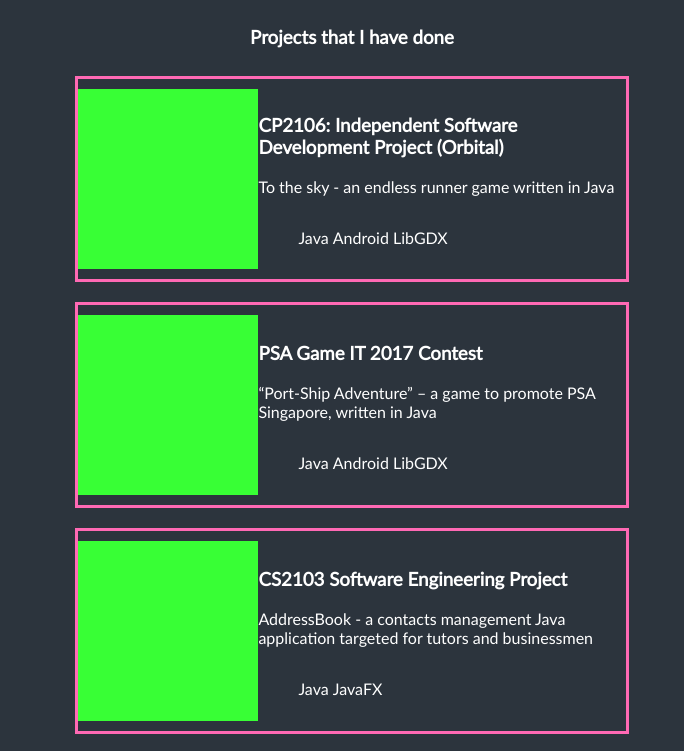
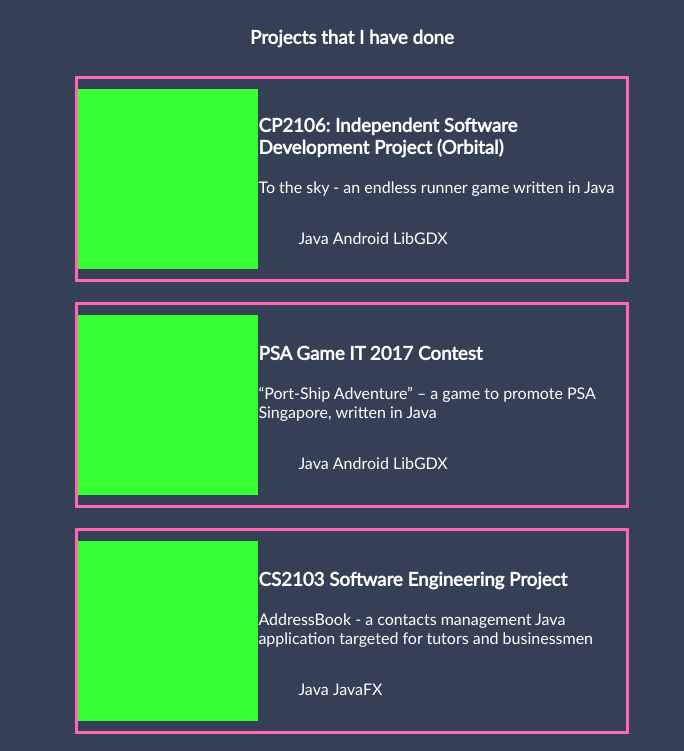
Before and after one commit to phungtuanhoang1996/phungtuanhoang1996.github.io, a plain HTML site: page index.html in a window 1280 px wide. Shown: the part 269-1020 px from the top of the page, without its empty margins (288-972 px from the left). Drawn offline with nearby package versions, Linux system fonts and the light colour scheme.

Commit message:
minor style changes

```diff
--- a/resources/css/homepage.css
+++ b/resources/css/homepage.css
@@ -10,7 +10,7 @@
 
 body {
     font-family: "Lato Regular", serif;
-    background-color: #2C343D;
+    background-color: #354057;
     color: white
 }
 
```
